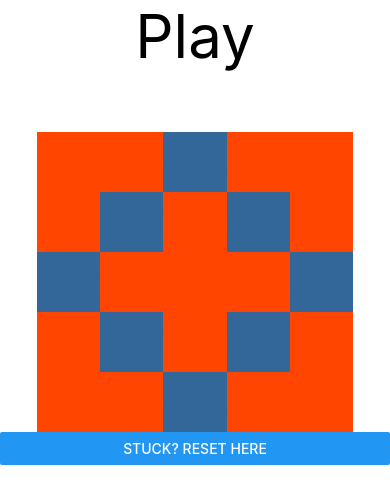
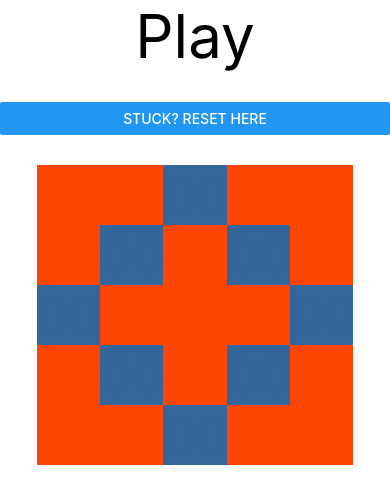
Before and after one commit to jalbane/firstApp, a React Native app: screen / in a window 390 px wide. Shown: the top 504 px of the page. Built offline with nearby package versions, Linux system fonts and the light colour scheme.

Commit message:
Fixed Reset Level buttons. Added level 3.
Also added buttons to replay levels that were previously cleared.

```diff
--- a/App.js
+++ b/App.js
@@ -1,42 +1,63 @@
 import React, {Component} from 'react'
-import {Text,SafeAreaView, View, Button, StyleSheet} from 'react-native'
+import {Text,SafeAreaView, View,Button, StyleSheet} from 'react-native'
+
+
+const Levelone = [
+      false, false, true, false, false,
+      false, true, false, true, false,
+      true, false, false, false, true,
+      false, true, false, true, false,
+      false, false, true, false, false
+];
+
+const Leveltwo = [
+      true, false, false, false, true,
+      false, true, true, true, false,
+      false, true, false, true, false,
+      false, true, true, true, false,
+      true, false, false, false, true
+];
+
+const Levelthree = [
+      false, false, false, true, true,
+      false, true, true, true, false,
+      true, true, false, false, false,
+      false, true, true, true, false,
+      false, false, false, true, true
+
+];
 
 class App extends Component{
   constructor(){
     super()
     this.state ={
-      block: [
-          false, false, true, false, false,
-                  false, true, false, true, false,
-                  true, false, false, false, true,
-                  false, true, false, true, false,
-                  false, false, true, false, false
-                  ],
-      winner: false
+      block: Levelone,
+      winner: false,
+      level: 1
     }
   }
 
-  Leveltwo(){
-    this.setState({block: [
-                      true, false, false, false, true,
-                      false, true, true, true, false,
-                      false, true, false, true, false,
-                      false, true, true, true, false,
-                      true, false, false, false, true
-                         ],
-                    winner: false})
-  }
-
-  ResetGame(){
-
-      this.setState({block: [
-                        false, false, true, false, false,
-                        false, true, false, true, false,
-                        true, false, false, false, true,
-                        false, true, false, true, false,
-                        false, false, true, false, false
-                           ],
-                      winner: false})
+  ResetGame(level){
+    switch (level){
+      case 1:
+        this.setState({block: Levelone,
+                       winner: false,
+                       level: 1
+                     })
+        break;
+      case 2:
+        this.setState({block: Leveltwo,
+                       winner: false,
+                       level: 2
+                     })
+        break;
+      case 3:
+        this.setState({block: Levelthree,
+                       winner: false,
+                       level: 3
+                     })
+        break;
+    }
   }
 
   handleButtonSwap(index){
@@ -175,21 +196,35 @@ class App extends Component{
         copy[neighborLeft] = !this.state.block[neighborLeft]
       }
 
-    let winCondition = copy.every( (index) => index === true  )
-    this.setState({block: copy, winner: winCondition})
+      let winCondition = copy.every( (index) => index === true  )
+      this.setState({block: copy, winner: winCondition})
     }
   }
 
   render(){
-    let display = this.state.winner?<Text>You won!</Text> :<Text>Play</Text>
+    let display = this.state.winner
+      ? <Text>You won!</Text>
+      :<Text>Play</Text>
     let color = this.state.block.map(x => {return x ? '#336699' : '#ff4500' })
     let placeholderText = '00'
-    let levelTwoButton = this.state.winner? <Button title ='Try level 2 here' onPress = { () => this.Leveltwo()} ></Button>: null
+    let levelTwoButton = this.state.winner && this.state.level === 1
+      ? <Button title ='Try level 2 here' onPress = { () => this.setState({block: Leveltwo, winner: false, level: 2})} ></Button>
+      : null
+     let levelThreeButton = this.state.winner && this.state.level === 2
+      ? <Button title ='Try level 3 here' onPress = { () => this.setState({block: Levelthree, winner: false, level: 3})} ></Button>
+      : null
+    let returnToOne = this.state.level > 1
+      ? <Button title ='Take me back to Level One!' style = {{marginTop: 100}} onPress = { () => this.setState({block: Levelone, winner: false, level: 1}) }></Button>
+      : null
+    let returnToTwo = this.state.level > 2
+      ? <Button title ='Take me back to Level Two!' style = {{marginTop: 100}} onPress = { () => this.setState({block: Levelone, winner: false, level: 2}) }></Button>
+      : null
 
     return (
       <SafeAreaView>
-        <Text style = {{textAlign: 'center', fontSize: 60 }}>{display}</Text>
-          <Text style = {{marginTop: 60, textAlign: 'center'}}>
+        <Text style = {{textAlign: 'center', fontSize: 60, marginBottom: 30 }}>{display}</Text>
+          <Button buttonStyle = {{marginTop: 60, fontSize: 40}} title ='Stuck? Reset here' onPress = { () => this.ResetGame(this.state.level)}></Button>
+          <Text style = {{marginTop: 30, textAlign: 'center'}}>
             <Text style={{backgroundColor: `${color[0]}`, color: `${color[0]}`,fontSize: 50}} onPress = {() => this.handleButtonSwap(0)}>{placeholderText}</Text>
             <Text style={{backgroundColor: `${color[1]}`, color: `${color[1]}`,fontSize: 50}} onPress = {() => this.handleButtonSwap(1)}>{placeholderText}</Text>
             <Text style={{backgroundColor: `${color[2]}`, color: `${color[2]}`,fontSize: 50}} onPress = {() => this.handleButtonSwap(2)}>{placeholderText}</Text>
@@ -224,8 +259,10 @@ class App extends Component{
               <Text style={{backgroundColor: `${color[23]}`, color: `${color[23]}`,fontSize: 50}} onPress = {() => this.handleButtonSwap(23)}>{placeholderText}</Text>
               <Text style={{backgroundColor: `${color[24]}`, color: `${color[24]}`,fontSize: 50}} onPress = {() => this.handleButtonSwap(24)}>{placeholderText}</Text>
             </Text>
-          <Button style = {{marginTop: 100}} title ='Stuck? Reset here' onPress = { () => this.ResetGame()}></Button>
-          {levelTwoButton}
+        {returnToOne}
+        {returnToTwo}
+        {levelTwoButton}
+        {levelThreeButton}
       </SafeAreaView>
     );
   }
```
